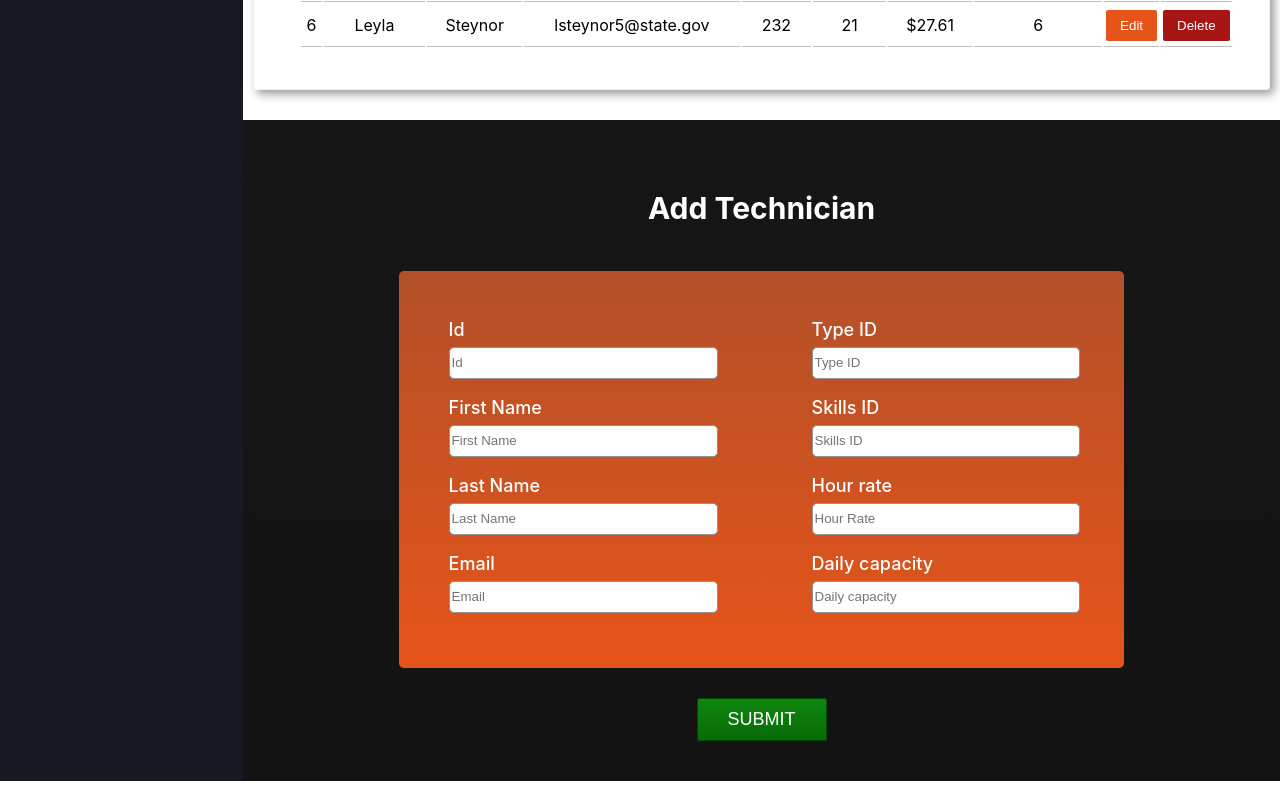
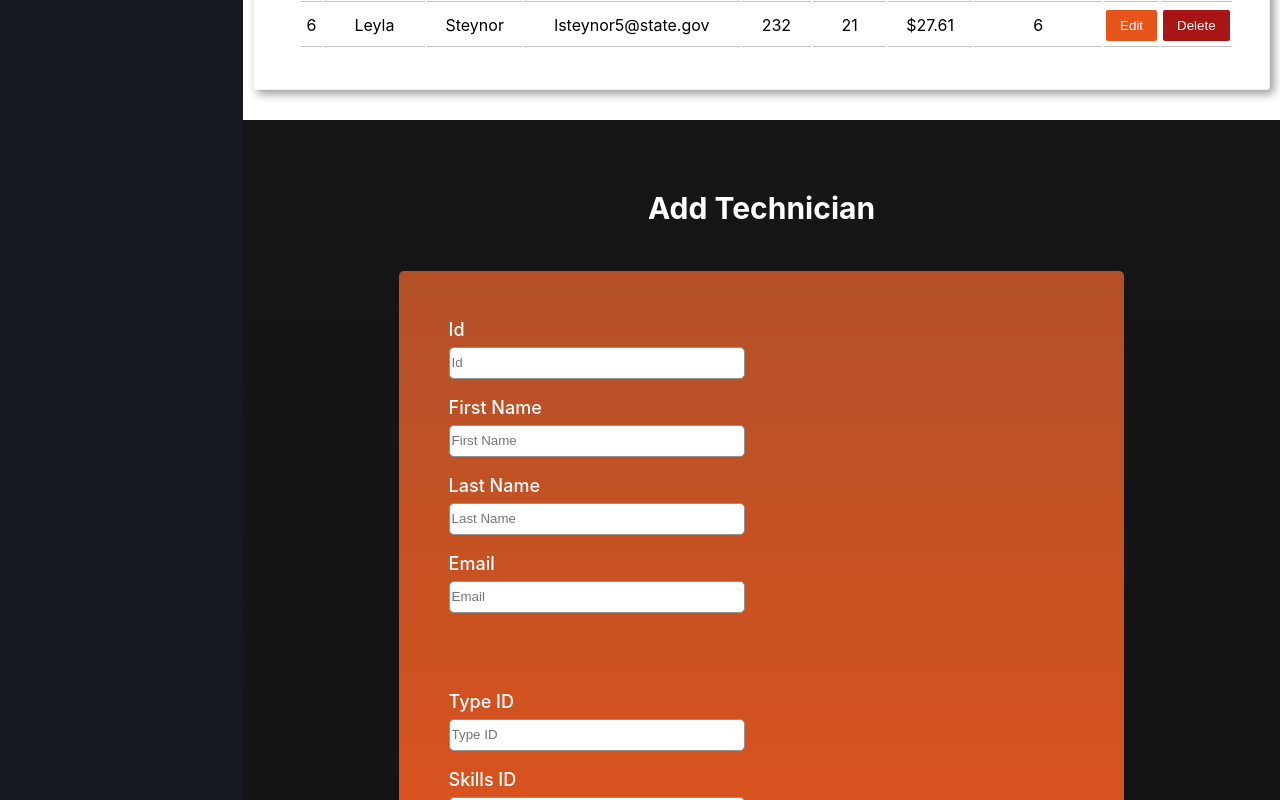
Before and after one commit to svillav/CALD-028-React-Technicians, a React (Create React App) app: page / in a window 1280 px wide. Shown: the part 480-1280 px from the top of the page. Built offline with nearby package versions, Linux system fonts and the light colour scheme.

Commit message:
More padding-bottom in Add and Edit section

```diff
--- a/src/App.css
+++ b/src/App.css
@@ -98,7 +98,7 @@ td {
 
 .addSection {
   position: relative;
-  padding: 10px 0;
+  padding: 10px 0 50px;
   text-align: center;
   background-image: linear-gradient(rgb(22, 22, 22), rgb(19, 19, 19));
 }
@@ -112,13 +112,17 @@ td {
 
 form {
   display: flex;
-  flex-direction: row;
+  flex-direction: column;
   justify-content: space-around;
   width: 70%;
-  padding-bottom: 25px;
   margin: auto;
   background-image: linear-gradient(rgb(179, 80, 41), #e6541a);
   border-radius: 5px;
+}
+
+.inputSection {
+  display: flex;
+  flex-direction: row;
 }
 
 .formCol {
```
